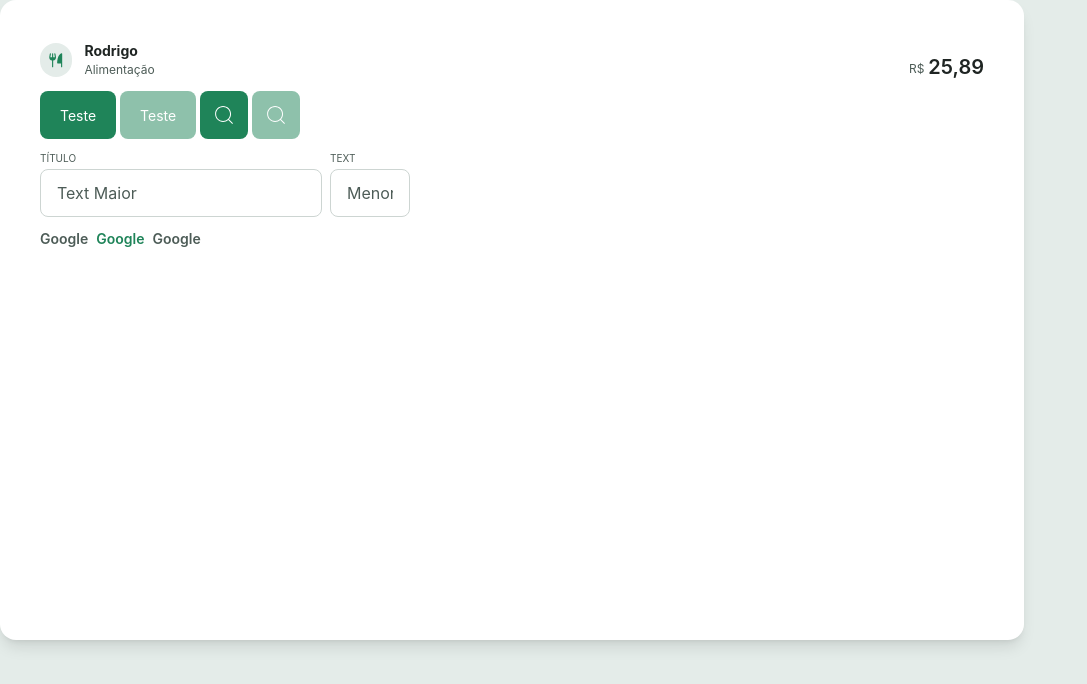
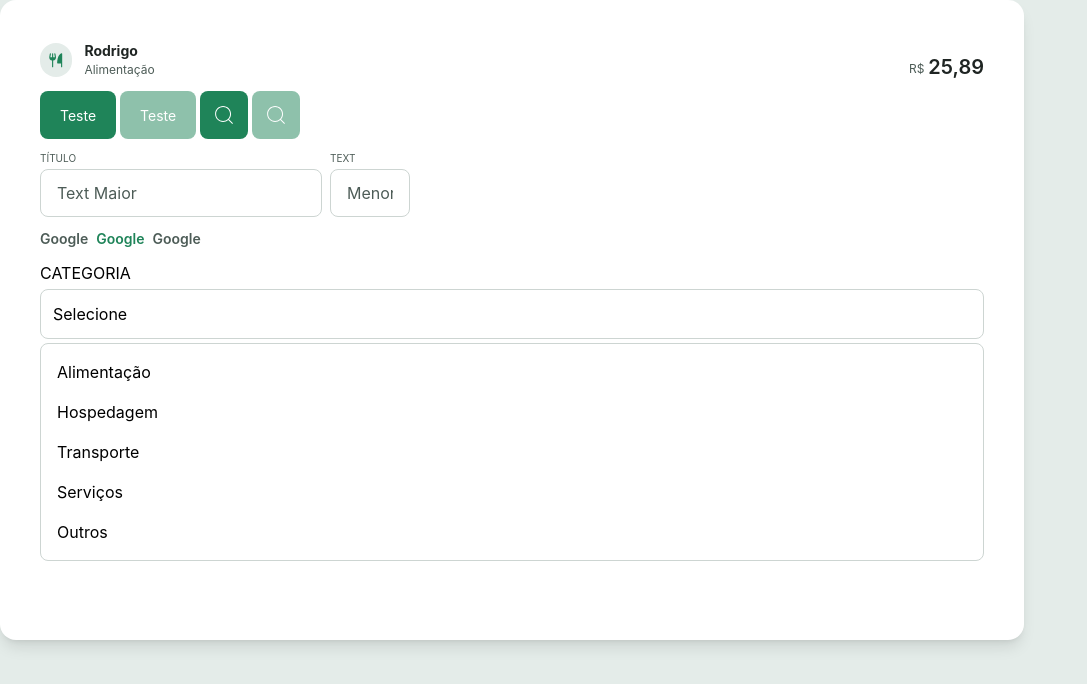
Before and after one commit to YasminFerrariDias/RefundSystem, a React (Vite) app: page / in a window 1280 px wide. Shown: the top 684 px of the page, without its empty margins (0-1087 px from the left). Built offline with nearby package versions, Linux system fonts and the light colour scheme.

Commit message:
iniciando o selected - em andamento

```diff
--- /dev/null
+++ b/src/components/Select/Select.tsx
@@ -0,0 +1,19 @@
+export function Select() {
+  return (
+    <div className="flex flex-col gap-1">
+      <label htmlFor="">CATEGORIA</label>
+      <div className="bg-white border-gray-300 border rounded-lg p-3 gap-2 flex flex-col">
+        <span>Selecione</span>
+      </div>
+      <div className="bg-white border-gray-300 border rounded-lg p-3 gap-2 flex flex-col">
+        <div className="p-1 focus:bg-gray-100 focus:font-bold cursor-pointer rounded">
+          <span>Alimentação</span>
+        </div>
+        <div className="p-1"><span>Hospedagem</span></div>
+        <div className="p-1"><span>Transporte</span></div>
+        <div className="p-1"><span>Serviços</span></div>
+        <div className="p-1"><span>Outros</span></div>
+      </div>
+    </div>
+  )
+}
--- a/src/pages/components.tsx
+++ b/src/pages/components.tsx
@@ -5,6 +5,7 @@ import { Input } from "../components/Input";
 import { NavLink } from "../components/NavLink";
 import { Request } from "../components/Request";
 import { CiSearch } from "react-icons/ci";
+import { Select } from "../components/Select/Select";
 
 export function Components() {
   return (
@@ -23,13 +24,17 @@ export function Components() {
         </div>
         <div className="flex gap-2">
           <Input placeholder="Text Maior" title="TÍTULO" />
-          <Input placeholder="Menor" className="w-20!" title="TEXT" />
+          <Input placeholder="Menor" className="w-20!" title="TEXT " />
         </div>
         <div className="flex gap-2">
           <NavLink text="Google" link="https://www.google.com/?hl=pt_br" disabled />
           <NavLink text="Google" link="https://www.google.com/?hl=pt_br" isActive={true} />
           <NavLink text="Google" link="https://www.google.com/?hl=pt_br" isActive={false} />
         </div>
+
+        <div>
+          <Select />
+        </div>
       </CardContainer>
     </div>
   )
```
